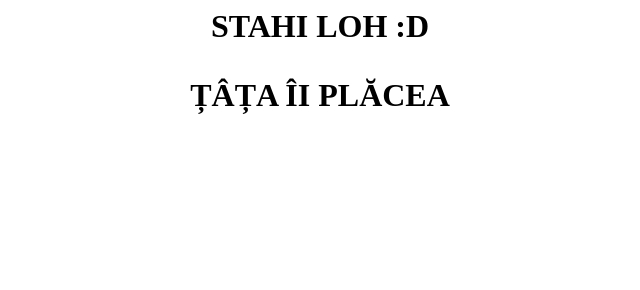
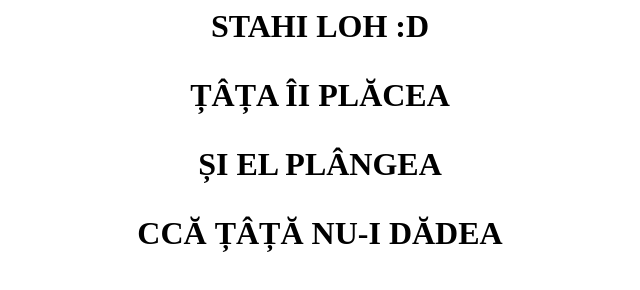
Before and after one commit to TeStErOSs/4cheaters.github.io, a plain HTML site: page index.html in a window 1280 px wide. Shown: the whole page, without its empty margins (320-960 px from the left). Drawn offline with Linux system fonts and the light colour scheme.

Commit message:
Update index.html

```diff
--- a/index.html
+++ b/index.html
@@ -7,6 +7,7 @@
 <body>
 <h1><p align="center">STAHI LOH :D</p></h1>
 <h1><p align="center">ȚÂȚA ÎI PLĂCEA</p></h1>
-
+<h1><p align="center">ȘI EL PLÂNGEA</p></h1>
+<h1><p align="center">CCĂ ȚÂȚĂ NU-I DĂDEA</p></h1>
 </body>
 </html>
```
